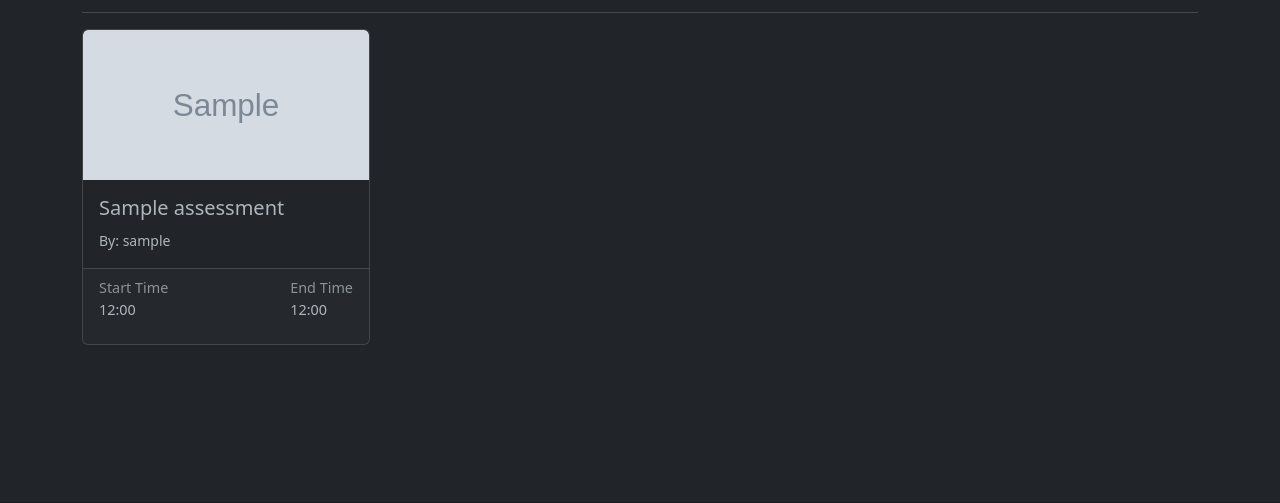
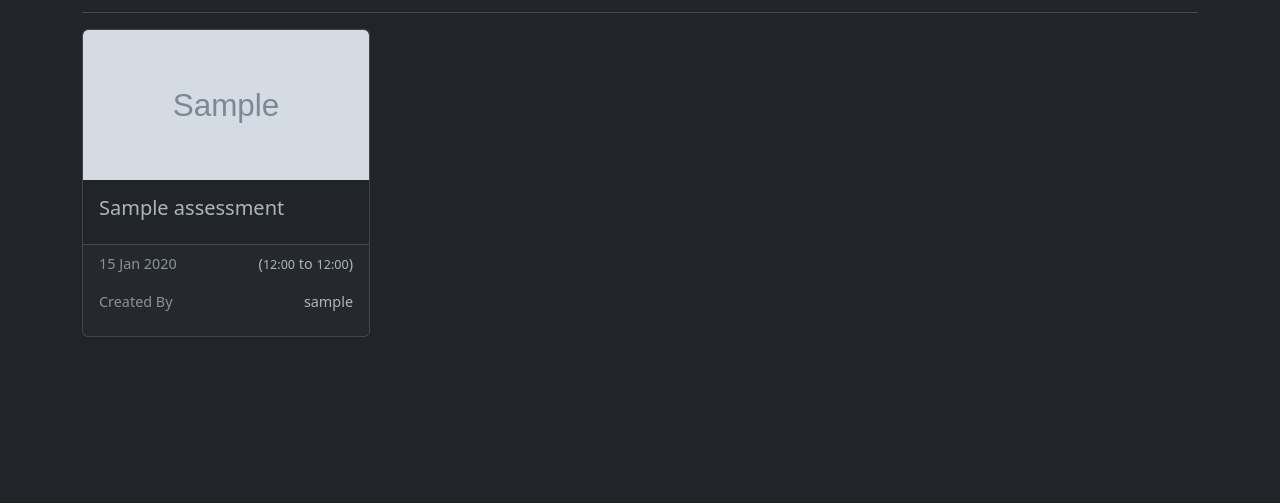
Before and after one commit to ntholi/pasp, a Django app: page /courses/1/ in a window 1280 px wide. Shown: the part 214-717 px from the top of the page. Run offline with Django 4.2, Linux system fonts and the light colour scheme; a user stored in the database is signed in; tables that the repository leaves empty hold one stand-in row (values such as "Sample post"); grey boxes marked "Sample" are stand-in pictures; some libraries are stand-ins or nearby versions.

Commit message:
restyle course assessment card

```diff
--- a/courses/templates/courses/assessment_card.html
+++ b/courses/templates/courses/assessment_card.html
@@ -1,20 +1,21 @@
 {% load static %}
 
-<div>
-    <p id="assessment-timer"></p>
-    <img src="{% static 'images/covers/'|add:assessment.cover_image %}" class="card-img-top">
-    <div class="card-body">
-        <h5 class="card-title text-truncate">{{ assessment.name }}</h5>
-        <small>By: {{ assessment.created_by }}</small>
-    </div>
-    <div class="card-footer d-flex justify-content-between time-display">
+<img src="{% static 'images/covers/'|add:assessment.cover_image %}" class="card-img-top">
+<div class="card-body">
+    <h5 class="card-title text-truncate">{{ assessment.name }}</h5>
+</div>
+
+<div class="card-footer time-display">
+    <div class="mb-0 d-flex justify-content-between">
+        <p class="text-muted">{{ assessment.start_time|date:"d M Y" }}</p>
         <div>
-            <p class="text-muted mb-0">Start Time</p>
-            <p>{{ assessment.start_time|time:"H:i" }}</p>
-        </div>
-        <div>
-            <p class="text-muted mb-0">End Time</p>
-            <p>{{ assessment.end_time|time:"H:i" }}</p>
+            (<small>{{ assessment.start_time|time:"H:i" }}</small>
+        to
+        <small>{{ assessment.end_time|time:"H:i" }}</small>)
         </div>
     </div>
+    <div class="d-flex justify-content-between">
+        <p class="text-muted">Created By</p>
+        <p>{{ assessment.created_by }}</p>
+    </div>
 </div>
```
